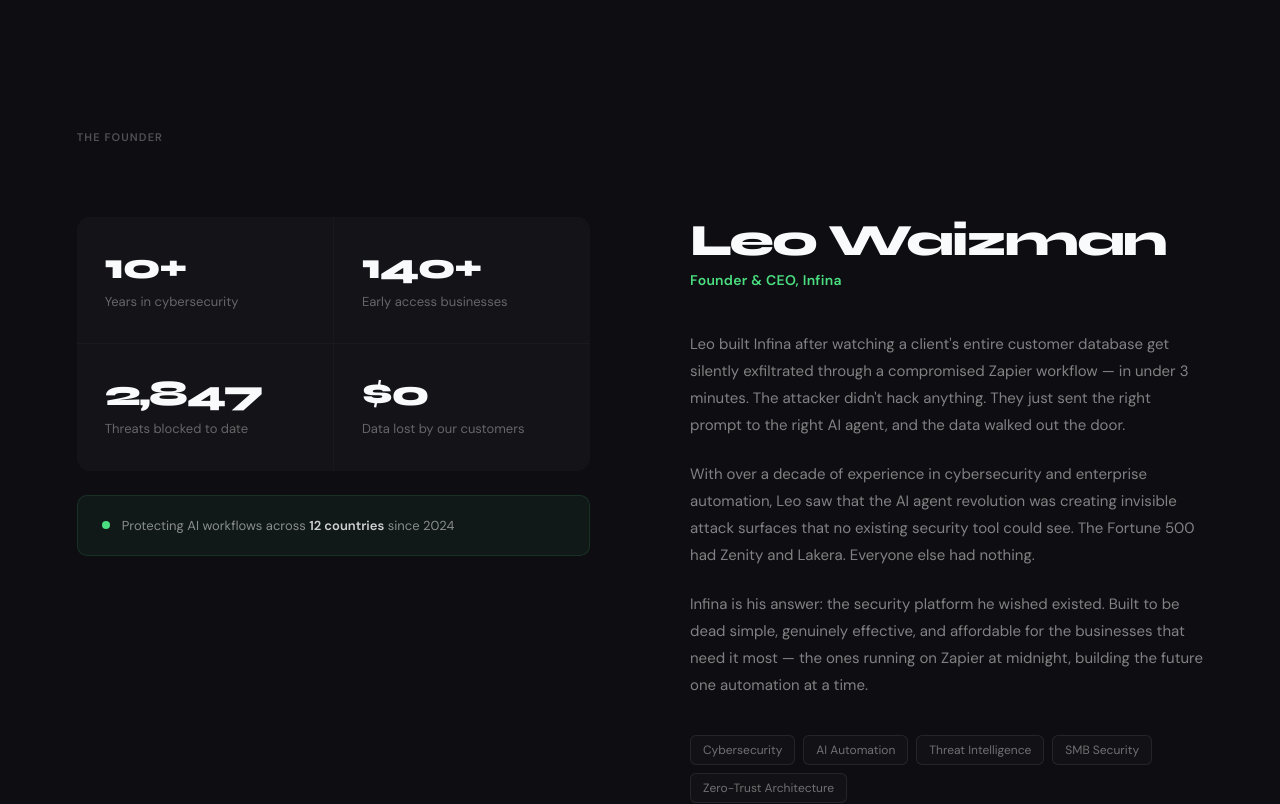
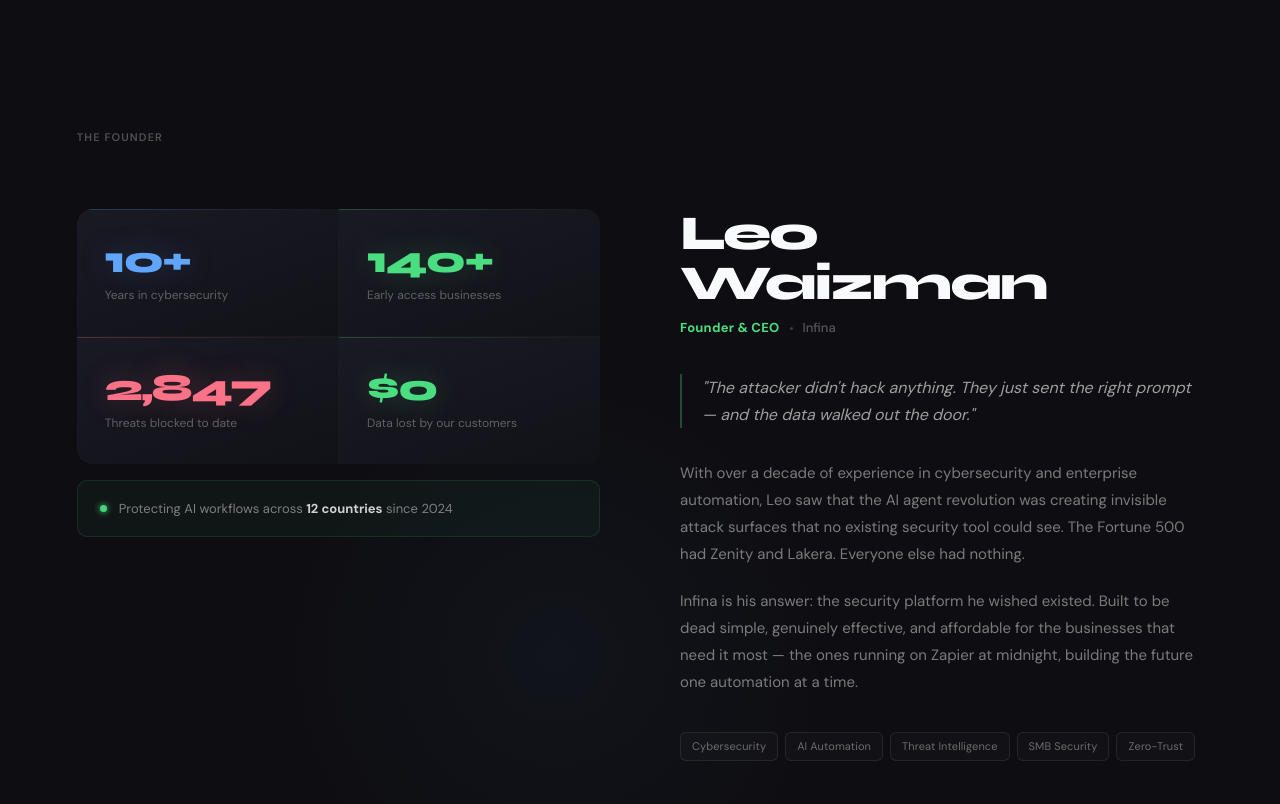
Before and after one commit to leolwaizman-hash/infinafe, a Next.js app: page / in a window 1280 px wide. Shown: the part 7940-8744 px from the top of the page. Built offline with nearby package versions, Linux system fonts and the light colour scheme.

Commit message:
founder: redesign with colored stats, pull quote, WordReveal, ambient glow

```diff
--- a/components/sections/Founder.tsx
+++ b/components/sections/Founder.tsx
@@ -1,11 +1,12 @@
 "use client";
 import { motion } from "motion/react";
+import WordReveal from "@/components/ui/WordReveal";
 
 const achievements = [
-  { value: "10+", label: "Years in cybersecurity" },
-  { value: "140+", label: "Early access businesses" },
-  { value: "2,847", label: "Threats blocked to date" },
-  { value: "$0", label: "Data lost by our customers" },
+  { value: "10+", label: "Years in cybersecurity", color: "#60A5FA" },
+  { value: "140+", label: "Early access businesses", color: "#4ADE80" },
+  { value: "2,847", label: "Threats blocked to date", color: "#FB7185" },
+  { value: "$0", label: "Data lost by our customers", color: "#4ADE80" },
 ];
 
 const paragraphs = [
@@ -14,45 +15,52 @@
   "Infina is his answer: the security platform he wished existed. Built to be dead simple, genuinely effective, and affordable for the businesses that need it most — the ones running on Zapier at midnight, building the future one automation at a time.",
 ];
 
+const tags = ["Cybersecurity", "AI Automation", "Threat Intelligence", "SMB Security", "Zero-Trust"];
+
 export default function Founder() {
   return (
-    <section style={{ padding: "140px 6vw", backgroundColor: "#0E0E12", borderTop: "1px solid rgba(255,255,255,0.05)" }}>
-      <div style={{ maxWidth: "1200px", margin: "0 auto" }}>
+    <section style={{ padding: "140px 6vw", backgroundColor: "#0E0E12", borderTop: "1px solid rgba(255,255,255,0.05)", position: "relative", overflow: "hidden" }}>
+
+      {/* Ambient glow */}
+      <div style={{ position: "absolute", top: "40%", left: "20%", width: "600px", height: "600px", background: "radial-gradient(circle, rgba(96,165,250,0.04) 0%, transparent 65%)", pointerEvents: "none" }} />
+
+      <div style={{ maxWidth: "1200px", margin: "0 auto", position: "relative" }}>
 
         <motion.p
           initial={{ opacity: 0, y: 16 }} whileInView={{ opacity: 1, y: 0 }}
           viewport={{ once: true }} transition={{ duration: 0.6 }}
-          style={{ fontSize: "11px", fontWeight: 600, letterSpacing: "0.1em", color: "rgba(255,255,255,0.28)", textTransform: "uppercase", marginBottom: "72px" }}
+          style={{ fontSize: "11px", fontWeight: 600, letterSpacing: "0.1em", color: "rgba(255,255,255,0.28)", textTransform: "uppercase", marginBottom: "64px" }}
         >
           The Founder
         </motion.p>
 
-        <div className="grid-2col" style={{ display: "grid", gridTemplateColumns: "1fr 1fr", gap: "100px", alignItems: "start" }}>
+        <div className="grid-2col" style={{ display: "grid", gridTemplateColumns: "1fr 1fr", gap: "80px", alignItems: "start" }}>
 
-          {/* Left: stats only */}
+          {/* LEFT — stats */}
           <motion.div
-            initial={{ opacity: 0, x: -40 }}
+            initial={{ opacity: 0, x: -32 }}
             whileInView={{ opacity: 1, x: 0 }}
             viewport={{ once: true }}
             transition={{ duration: 0.8, ease: [0.25, 0.46, 0.45, 0.94] }}
           >
-            <div style={{ display: "grid", gridTemplateColumns: "1fr 1fr", gap: "1px", background: "rgba(255,255,255,0.05)", borderRadius: "14px", overflow: "hidden" }}>
+            {/* Stats grid */}
+            <div style={{ display: "grid", gridTemplateColumns: "1fr 1fr", gap: "1px", background: "rgba(255,255,255,0.05)", borderRadius: "16px", overflow: "hidden", marginBottom: "16px" }}>
               {achievements.map((a, i) => (
                 <motion.div
                   key={i}
                   initial={{ opacity: 0, y: 16 }}
                   whileInView={{ opacity: 1, y: 0 }}
                   viewport={{ once: true }}
-                  transition={{ duration: 0.5, delay: i * 0.09 }}
+                  transition={{ duration: 0.5, delay: i * 0.08 }}
+                  style={{ padding: "32px 28px", background: "linear-gradient(160deg, #1A1A24 0%, #111118 100%)", position: "relative", overflow: "hidden" }}
                 >
-                  <div style={{ padding: "32px 28px", background: "#141418" }}>
-                    <p style={{ fontSize: "36px", fontWeight: 800, color: "#F8FAFC", letterSpacing: "-0.04em", lineHeight: 1, marginBottom: "8px", fontFamily: "var(--font-display)" }}>
+                  <div style={{ position: "absolute", top: 0, left: 0, right: 0, height: "1px", background: `linear-gradient(90deg, ${a.color}40, transparent)` }} />
+                  <p style={{ fontSize: "38px", fontWeight: 800, color: a.color, letterSpacing: "-0.04em", lineHeight: 1, marginBottom: "8px", fontFamily: "var(--font-display)", textShadow: `0 0 30px ${a.color}40` }}>
                     {a.value}
                   </p>
-                    <p style={{ fontSize: "13px", color: "rgba(255,255,255,0.35)", lineHeight: 1.4, margin: 0 }}>
+                  <p style={{ fontSize: "12px", color: "rgba(255,255,255,0.32)", lineHeight: 1.4, margin: 0 }}>
                     {a.label}
                   </p>
-                  </div>
                 </motion.div>
               ))}
             </div>
@@ -63,56 +71,82 @@
               whileInView={{ opacity: 1, y: 0 }}
               viewport={{ once: true }}
               transition={{ duration: 0.6, delay: 0.4 }}
-              style={{ marginTop: "24px", padding: "20px 24px", background: "rgba(74,222,128,0.05)", border: "1px solid rgba(74,222,128,0.12)", borderRadius: "10px", display: "flex", alignItems: "center", gap: "12px" }}
+              style={{ padding: "18px 22px", background: "rgba(74,222,128,0.04)", border: "1px solid rgba(74,222,128,0.12)", borderRadius: "10px", display: "flex", alignItems: "center", gap: "12px" }}
             >
-              <div style={{ width: "8px", height: "8px", borderRadius: "50%", background: "#4ADE80", flexShrink: 0 }} />
-              <p style={{ fontSize: "13px", color: "rgba(255,255,255,0.5)", margin: 0, lineHeight: 1.5 }}>
-                Protecting AI workflows across <strong style={{ color: "rgba(255,255,255,0.8)", fontWeight: 600 }}>12 countries</strong> since 2024
+              <span className="pulse-dot" style={{ width: "7px", height: "7px", borderRadius: "50%", background: "#4ADE80", flexShrink: 0 }} />
+              <p style={{ fontSize: "13px", color: "rgba(255,255,255,0.45)", margin: 0, lineHeight: 1.5 }}>
+                Protecting AI workflows across <strong style={{ color: "rgba(255,255,255,0.8)", fontWeight: 700 }}>12 countries</strong> since 2024
               </p>
             </motion.div>
           </motion.div>
 
-          {/* Right: story */}
+          {/* RIGHT — story */}
           <motion.div
-            initial={{ opacity: 0, y: 32 }}
+            initial={{ opacity: 0, y: 28 }}
             whileInView={{ opacity: 1, y: 0 }}
             viewport={{ once: true }}
             transition={{ duration: 0.8, delay: 0.15, ease: [0.25, 0.46, 0.45, 0.94] }}
           >
-            <h2 style={{ fontSize: "clamp(32px, 3.5vw, 52px)", fontWeight: 800, color: "#F8FAFC", lineHeight: 1.05, letterSpacing: "-0.04em", marginBottom: "6px" }}>
-              Leo Waizman
+            {/* Name + title */}
+            <div style={{ marginBottom: "36px" }}>
+              <h2 style={{ fontSize: "clamp(36px, 3.8vw, 56px)", fontWeight: 800, color: "#F8FAFC", lineHeight: 1.02, letterSpacing: "-0.04em", marginBottom: "10px" }}>
+                <WordReveal text="Leo Waizman" delay={0.1} />
               </h2>
-            <p style={{ fontSize: "14px", color: "#4ADE80", fontWeight: 600, marginBottom: "40px", letterSpacing: "0.02em" }}>
-              Founder & CEO, Infina
+              <div style={{ display: "flex", alignItems: "center", gap: "10px" }}>
+                <span style={{ fontSize: "13px", color: "#4ADE80", fontWeight: 700, letterSpacing: "0.02em" }}>Founder & CEO</span>
+                <span style={{ width: "3px", height: "3px", borderRadius: "50%", background: "rgba(255,255,255,0.2)" }} />
+                <span style={{ fontSize: "13px", color: "rgba(255,255,255,0.3)", fontWeight: 500 }}>Infina</span>
+              </div>
+            </div>
+
+            {/* Opening pull quote */}
+            <motion.blockquote
+              initial={{ opacity: 0, x: 12 }}
+              whileInView={{ opacity: 1, x: 0 }}
+              viewport={{ once: true }}
+              transition={{ duration: 0.6, delay: 0.2 }}
+              style={{ borderLeft: "2px solid rgba(74,222,128,0.3)", paddingLeft: "20px", marginBottom: "32px" }}
+            >
+              <p style={{ fontSize: "16px", color: "rgba(255,255,255,0.6)", lineHeight: 1.7, fontStyle: "italic", margin: 0 }}>
+                "The attacker didn&apos;t hack anything. They just sent the right prompt — and the data walked out the door."
               </p>
+            </motion.blockquote>
 
-            <div style={{ display: "flex", flexDirection: "column", gap: "22px" }}>
-              {paragraphs.map((text, i) => (
+            {/* Story paragraphs */}
+            <div style={{ display: "flex", flexDirection: "column", gap: "20px", marginBottom: "36px" }}>
+              {paragraphs.slice(1).map((text, i) => (
                 <motion.p
                   key={i}
-                  initial={{ opacity: 0, y: 16 }}
+                  initial={{ opacity: 0, y: 14 }}
                   whileInView={{ opacity: 1, y: 0 }}
                   viewport={{ once: true }}
-                  transition={{ duration: 0.6, delay: 0.2 + i * 0.1 }}
-                  style={{ fontSize: "15px", color: "rgba(255,255,255,0.48)", lineHeight: 1.8, margin: 0 }}
+                  transition={{ duration: 0.6, delay: 0.25 + i * 0.1 }}
+                  style={{ fontSize: "15px", color: "rgba(255,255,255,0.45)", lineHeight: 1.8, margin: 0 }}
                 >
                   {text}
                 </motion.p>
               ))}
             </div>
 
-            {/* LinkedIn-style credential tags */}
+            {/* Tags */}
             <motion.div
-              initial={{ opacity: 0, y: 12 }}
+              initial={{ opacity: 0, y: 10 }}
               whileInView={{ opacity: 1, y: 0 }}
               viewport={{ once: true }}
-              transition={{ duration: 0.6, delay: 0.6 }}
-              style={{ marginTop: "36px", display: "flex", flexWrap: "wrap", gap: "8px" }}
+              transition={{ duration: 0.5, delay: 0.55 }}
+              style={{ display: "flex", flexWrap: "wrap", gap: "7px" }}
             >
-              {["Cybersecurity", "AI Automation", "Threat Intelligence", "SMB Security", "Zero-Trust Architecture"].map(tag => (
-                <span key={tag} style={{ fontSize: "12px", color: "rgba(255,255,255,0.4)", border: "1px solid rgba(255,255,255,0.08)", borderRadius: "6px", padding: "5px 12px", background: "rgba(255,255,255,0.02)" }}>
+              {tags.map((tag, i) => (
+                <motion.span
+                  key={tag}
+                  initial={{ opacity: 0, scale: 0.9 }}
+                  whileInView={{ opacity: 1, scale: 1 }}
+                  viewport={{ once: true }}
+                  transition={{ duration: 0.3, delay: 0.55 + i * 0.05 }}
+                  style={{ fontSize: "11px", color: "rgba(255,255,255,0.38)", border: "1px solid rgba(255,255,255,0.08)", borderRadius: "6px", padding: "5px 11px", background: "rgba(255,255,255,0.02)", letterSpacing: "0.01em" }}
+                >
                   {tag}
-                </span>
+                </motion.span>
               ))}
             </motion.div>
           </motion.div>
```
Lines whose indentation alone changed are shown as unchanged.
